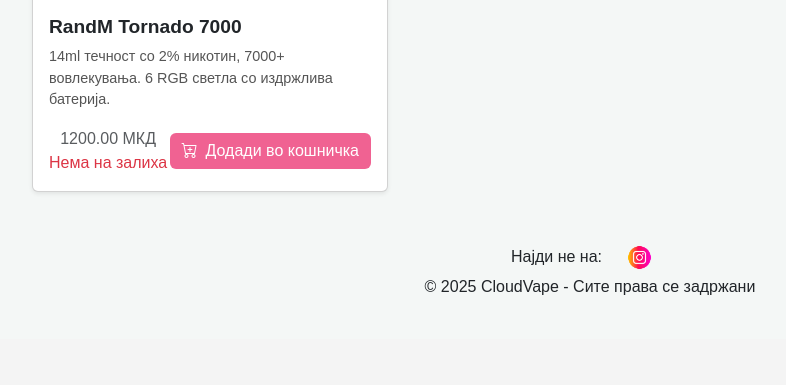
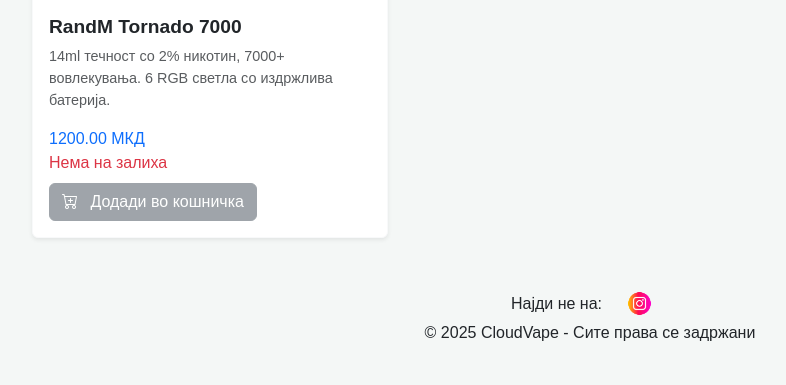
Before and after one commit to markosrbakov/CloudVape, a Django app: page / in a window 1280 px wide. Shown: the part 1290-1675 px from the top of the page, without its empty margins (50-836 px from the left). Before the commit the page ends 1585 px from the top, so only its background shows below. Run offline with Django 5.2, Linux system fonts and the light colour scheme; data comes from the database, SQL or seed files in the repository.

Commit message:
Update index.html add flavours and sort

```diff
--- a/templates/index.html
+++ b/templates/index.html
@@ -210,25 +210,28 @@
 
     <div class="row">
         {% for product in products %}
-            <div class="col-md-4">
-                <div class="card mb-4 shadow-sm">
+            <div class="col-md-4 mb-4">
+                <div class="card shadow-sm border-light rounded">
                     <img src="{{ product.image.url }}" class="card-img-top" alt="{{ product.name }}">
                     <div class="card-body">
                         <h5 class="card-title">{{ product.name }}</h5>
-                        <p class="card-text">{{ product.description|truncatewords:20 }}</p>
-                        <div class="d-flex justify-content-between align-items-center">
-                            <div class="d-flex flex-column">
-                                <span class="text-muted">{{ product.price }} МКД</span>
+                        <p class="card-text text-muted">{{ product.description|truncatewords:20 }}</p>
+
+                        <div class="d-flex justify-content-between align-items-center mt-3">
+                            <div>
+                                <span class="text-primary font-weight-bold">{{ product.price }} МКД</span>
                                 {% if product.quantity == 0 %}
-                                    <span class="text-danger">Нема на залиха</span>
+                                    <span class="text-danger d-block">Нема на залиха</span>
+                                    <button class="btn btn-secondary w-100 mt-2" disabled>
+                                        <i class="bi bi-cart-plus me-2"></i> Додади во кошничка
+                                    </button>
                                 {% else %}
                                     <span class="text-muted">Достапна количина: {{ product.quantity }}</span>
+                                    <button class="btn btn-primary w-100 mt-2" data-bs-toggle="modal" data-bs-target="#orderModal" onclick="setProductData('{{ product.name }}', '{{ product.price }}')">
+                                        <i class="bi bi-cart-plus me-2"></i> Додади во кошничка
+                                    </button>
                                 {% endif %}
                             </div>
-                            <button class="btn btn-primary d-flex align-items-center justify-content-center" data-bs-toggle="modal" data-bs-target="#orderModal" onclick="setProductData('{{ product.name }}', '{{ product.price }}')">
-    <i class="bi bi-cart-plus me-2"></i> <!-- Икона за кошничка -->
-    Додади во кошничка
-</button>
                         </div>
                     </div>
                 </div>
@@ -236,6 +239,7 @@
         {% endfor %}
     </div>
 </div>
+
 
     <div class="modal fade" id="orderModal" tabindex="-1" aria-labelledby="orderModalLabel" aria-hidden="true">
         <div class="modal-dialog">
@@ -262,6 +266,22 @@
                         <div class="mb-3">
                             <label for="city" class="form-label">Град</label>
                             <input type="text" class="form-control" id="city" required>
+                        </div>
+                        <div class="mb-3">
+                            <label for="flavor" class="form-label">Одбери Вкус</label>
+                           <select class="form-select" id="flavor" name="flavor" required>
+    <option value="" disabled selected>Избери вкус</option>
+    <option value="dragonFruitIce12k">DRAGON FRUIT ICE 12k & 15k</option>
+    <option value="pinkLemonade12k">PINK LEMONADE 12k & 15k</option>
+    <option value="watermelonIce15k">WATERMELLON ICE 15k</option>
+    <option value="blueSourRaspberry12k">BLUESOUR RASPBERRY 12k</option>
+    <option value="strawberryKiwi12k">STRAWBERRY KIWI 12k</option>
+    <option value="blueberryOnIce12k">BLUEBERRY ON ICE 12k</option>
+    <option value="mixedBerries12k">MIXED BERRIES 12k</option>
+    <option value="drBlue12k">DR BLUE 12k</option>
+    <option value="love66">LOVE 66 12k</option>
+    <option value="berryLemonade12k">BERRY LEMONADE 12k</option>
+</select>
                         </div>
                         <div class="mb-3">
                             <label for="productName" class="form-label">Продукт</label>
@@ -310,7 +330,8 @@
             address: document.getElementById("address").value,
             city: document.getElementById("city").value,
             product_name: document.getElementById("productName").value,
-        product_price: document.getElementById("productPrice").value
+            product_price: document.getElementById("productPrice").value,
+            flavor: document.getElementById("flavor").value  // Додадено поле за вкус
         };
 
         // AJAX запрос за испраќање на податоците
@@ -336,5 +357,6 @@
         });
     });
 </script>
+
 </body>
 </html>
```
Lines whose indentation alone changed are shown as unchanged.
